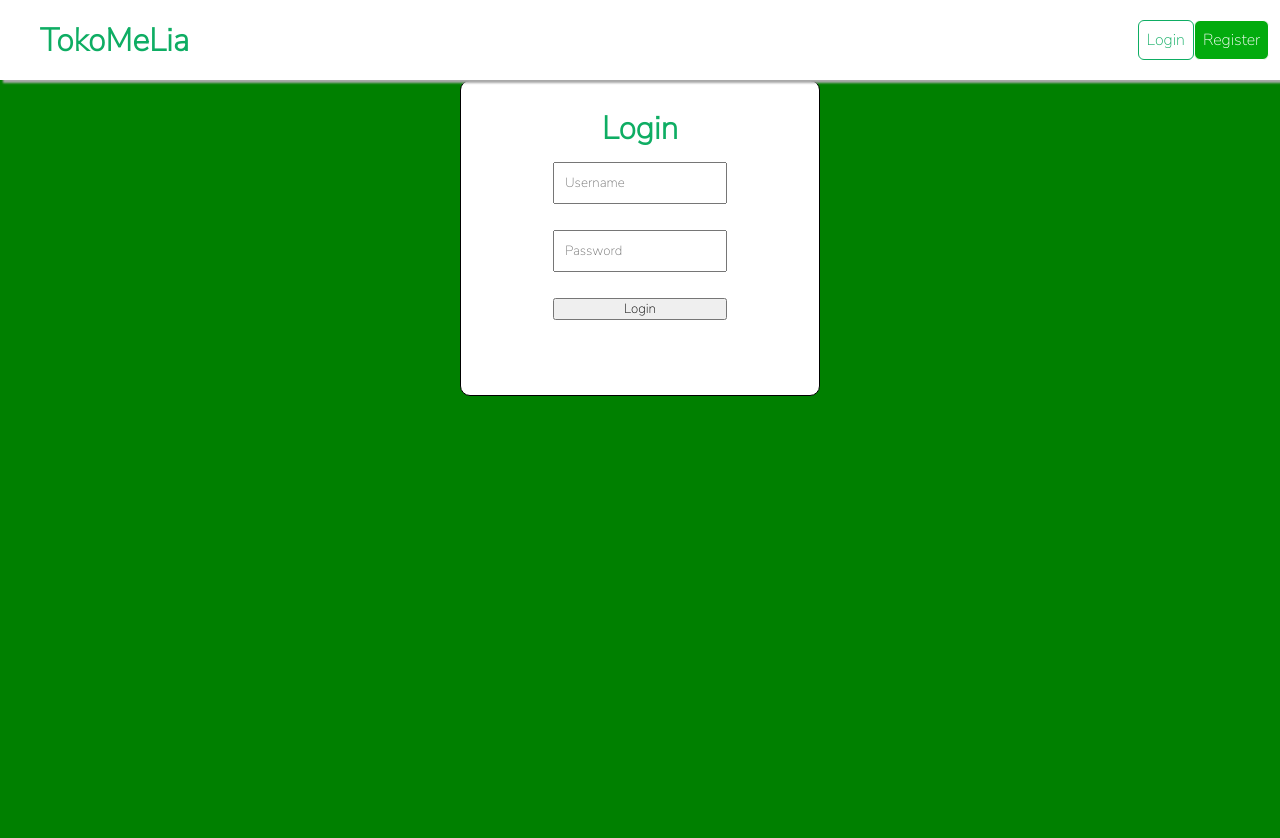
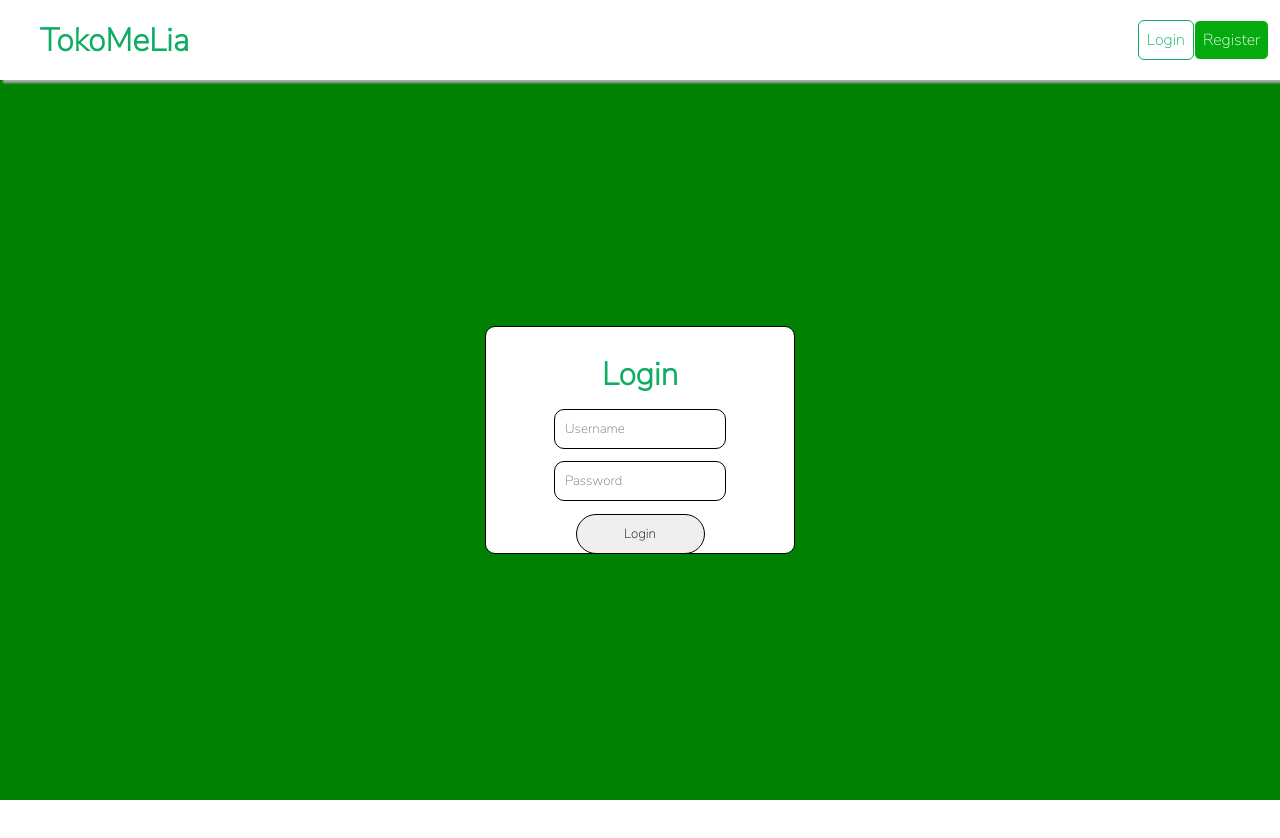
Before and after one commit to liquedgit/tokomelia-frontend, a React (Vite) app: page /login in a window 1280 px wide. Shown: the top 838 px of the page. After the commit the page ends 800 px from the top, so only its background shows below. Built offline with nearby package versions, Linux system fonts and the light colour scheme; no server answers.

Commit message:
fixed style for loginview

```diff
--- a/src/index.css
+++ b/src/index.css
@@ -74,7 +74,7 @@
   margin-top: 10vh;
   position: absolute;
   width: 100%;
-  height: 100%;
+  height:90%;
   background-color: green;
 }
 
--- a/src/views/LoginViews.tsx
+++ b/src/views/LoginViews.tsx
@@ -42,7 +42,7 @@ export function LoginViews(){
                                 onChange={(e) => setPassword(e.target.value)}
                                 placeholder="Password"
                             />
-                            <button type="submit">Login</button>
+                            <button type="submit" className={"button-login"}>Login</button>
                         </div>
                     </form>
 
--- a/src/views/css/LoginStyle.css
+++ b/src/views/css/LoginStyle.css
@@ -1,16 +1,17 @@
 .view-layout{
     display: flex;
     justify-content: center;
+    align-items: center;
 }
 
 .outline-form{
     width: 20%;
-    height: 20%;
+    height: 10%;
     display: flex;
     background-color: white;
     border: 1px solid black;
     border-radius: 10px;
-    padding: 2vw 4vw 10vw 4vw;
+    padding: 2vw 2vw 10vw 2vw;
     justify-content: center;
 }
 
@@ -23,13 +24,29 @@ h1{
     margin-bottom: 1vw;
 }
 
-
 .form-input{
     display: flex;
     flex-direction: column;
+    align-items: center;
 }
 
 input{
-    margin-bottom: 2vw;
+    margin-bottom: 1vw;
     padding: 10px 10px 10px 10px;
+    border: 1px solid black;
+    border-radius: 10px;
 }
+
+.button-login{
+    padding-top: 10px;
+    padding-bottom: 10px;
+    width: 75%;
+    border: 1px solid black;
+    border-radius: 20px;
+}
+
+.button-login:hover{
+    border: 1px solid #0ead63;
+    color: white;
+    background-color: #00a95a;
+}
```
